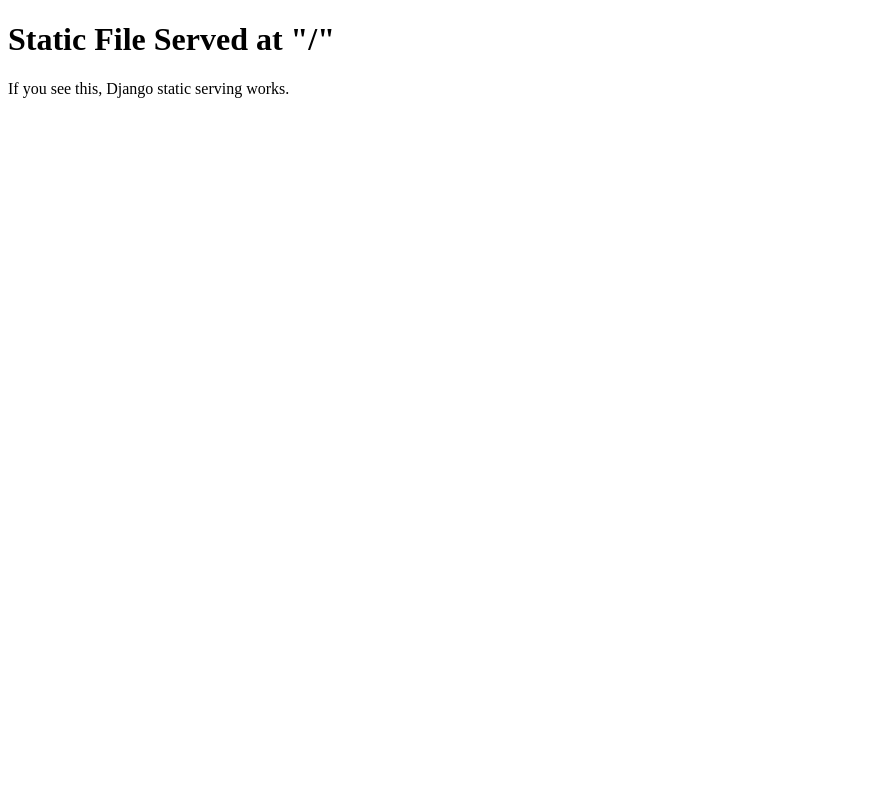
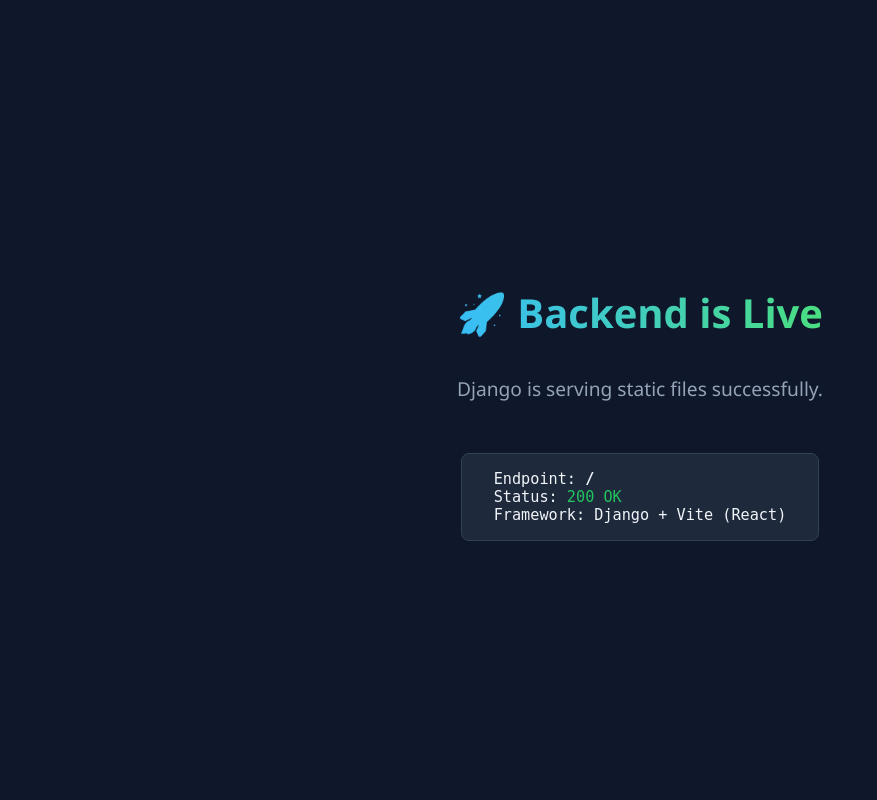
Before and after one commit to vivek-kanjariya/mlapi, a Django app: template templates/index.html in a window 1280 px wide. Shown: the whole page, without its empty margins (0-877 px from the left). Run offline with Django 4.2, Linux system fonts and the light colour scheme; the template is opened without the code that fills it, so the values that code supplies are empty.

Commit message:
Update index.html

```diff
--- a/templates/index.html
+++ b/templates/index.html
@@ -2,10 +2,53 @@
 <html lang="en">
 <head>
   <meta charset="UTF-8">
-  <title>Django + React (Vite)</title>
+  <meta name="viewport" content="width=device-width, initial-scale=1">
+  <title>Backend Server Running | Django + React</title>
+  <style>
+    body {
+      margin: 0;
+      padding: 0;
+      background: #0f172a;
+      color: #f1f5f9;
+      font-family: 'Segoe UI', Tahoma, Geneva, Verdana, sans-serif;
+      display: flex;
+      flex-direction: column;
+      align-items: center;
+      justify-content: center;
+      height: 100vh;
+    }
+
+    h1 {
+      font-size: 2.5rem;
+      background: linear-gradient(to right, #38bdf8, #4ade80);
+      -webkit-background-clip: text;
+      -webkit-text-fill-color: transparent;
+    }
+
+    p {
+      font-size: 1.2rem;
+      color: #94a3b8;
+      margin-top: 0.5rem;
+    }
+
+    .status {
+      margin-top: 2rem;
+      padding: 1rem 2rem;
+      background-color: #1e293b;
+      border: 1px solid #334155;
+      border-radius: 8px;
+      font-family: monospace;
+      font-size: 0.95rem;
+    }
+  </style>
 </head>
 <body>
-  <h1>Static File Served at "/"</h1>
-  <p>If you see this, Django static serving works.</p>
+  <h1>🚀 Backend is Live</h1>
+  <p>Django is serving static files successfully.</p>
+  <div class="status">
+    Endpoint: <strong>/</strong> <br />
+    Status: <span style="color: #22c55e;">200 OK</span> <br />
+    Framework: Django + Vite (React)
+  </div>
 </body>
 </html>
```
